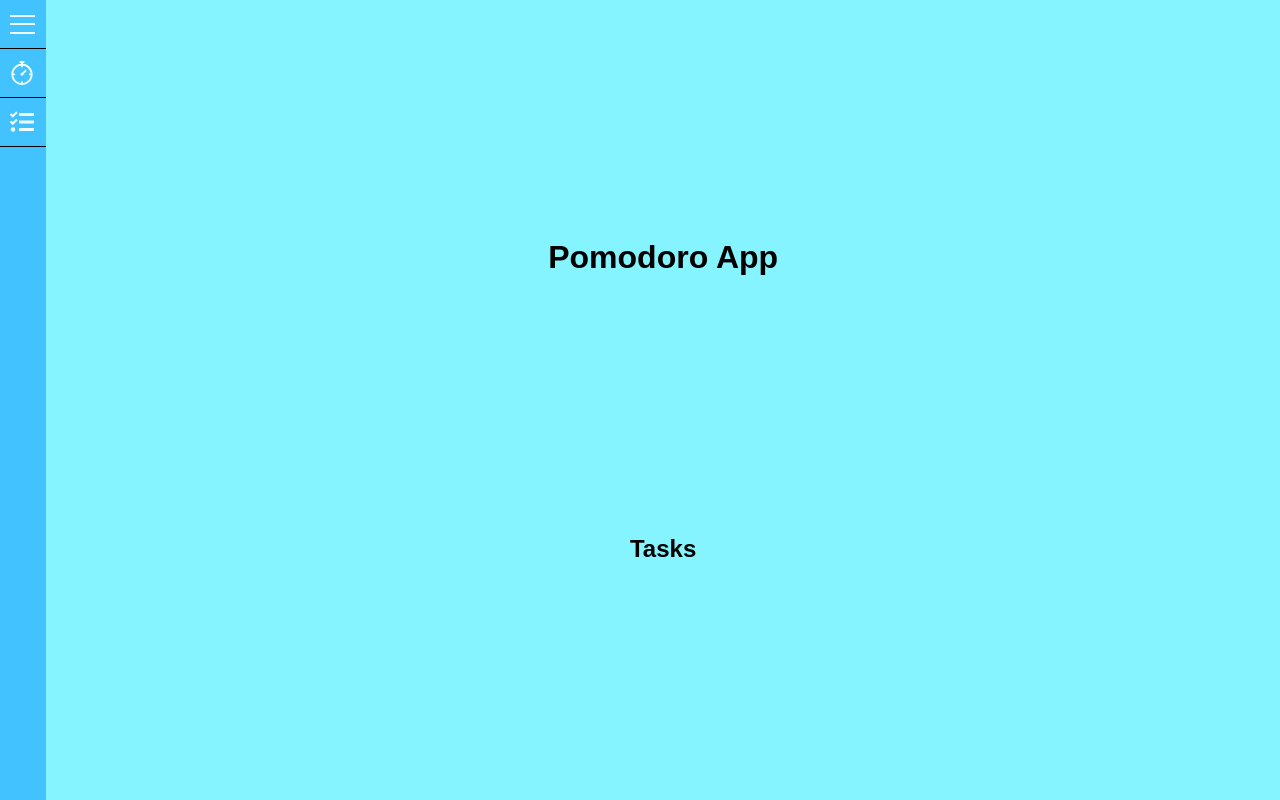
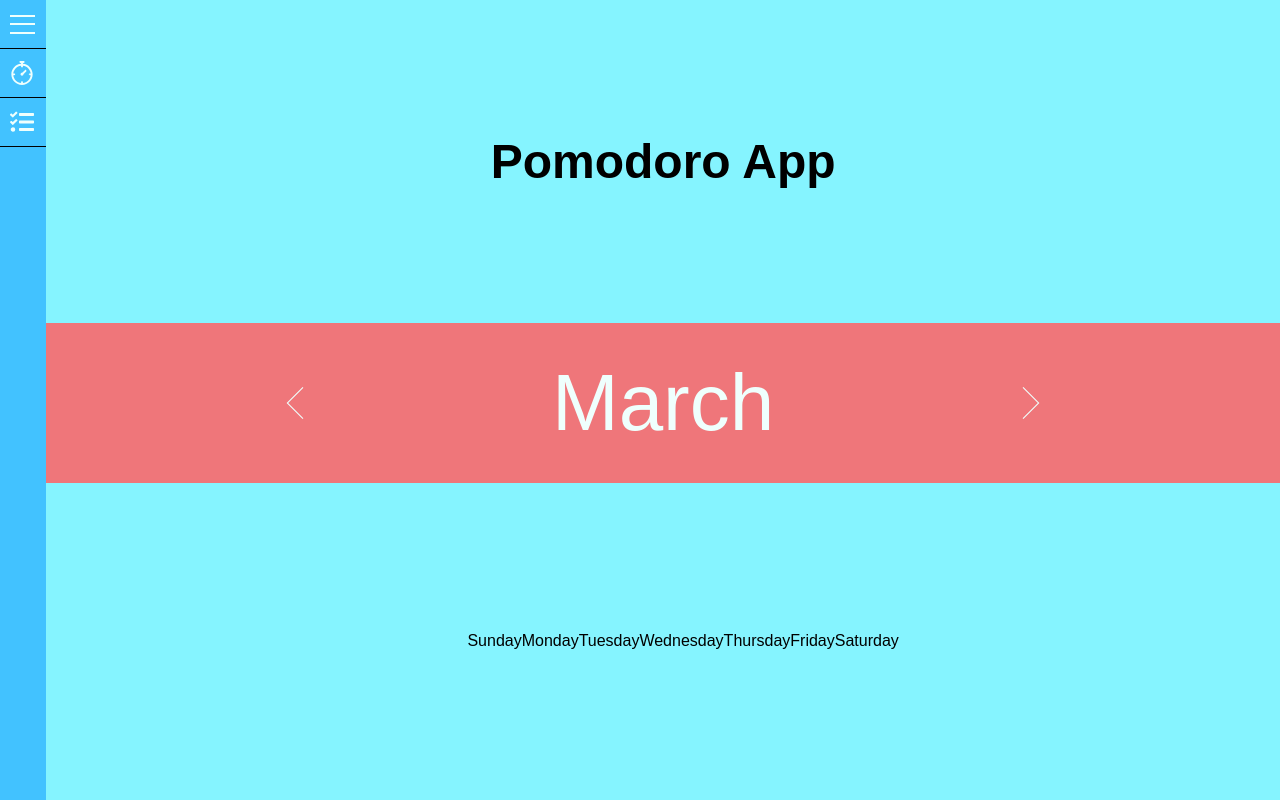
Before and after one commit to champloo30/pomodoro-app, a website: page tasks.html in a window 1280 px wide. Drawn offline with Linux system fonts and the light colour scheme; files whose address does not match are found by name; a web font is replaced by a local one.

Commit message:
start task page calendar, working on days of the week

```diff
--- a/src/tasks.scss
+++ b/src/tasks.scss
@@ -113,5 +113,50 @@ body {
         flex-direction: column;
         align-items: center;
         justify-content: space-evenly;
+
+        h1 {
+            font-size: 3rem;
+            margin: 0;
+        }
+
+        .month-section {
+            display: flex;
+            align-items: center;
+            justify-content: center;
+            height: 10rem;
+            width: 100%;
+            background-color: $light-coral;
+
+            .left-arrow {
+                height: 2rem;
+                width: 2rem;
+                cursor: pointer;
+                margin-right: 2rem;
+            }
+
+            .month {
+                font-size: 5rem;
+                color: $azure;
+                width: 40rem;
+                text-align: center;
+            }
+
+            .right-arrow {
+                height: 2rem;
+                width: 2rem;
+                cursor: pointer;
+                margin-left: 2rem;
+            }
+        }
+
+        .day-section {
+
+            .day-list {
+                display: flex;
+                align-items: center;
+                justify-content: center;
+                list-style-type: none;
+            }
+        }
     }
 }
--- a/tasks.html
+++ b/tasks.html
@@ -34,7 +34,22 @@
     </div>
     <div class="main">
         <h1>Pomodoro App</h1>
-        <h2>Tasks</h2>
+        <div class="month-section">
+            <img id="prev-month" class="left-arrow" src="./assets/left-arrow-svgrepo-com.svg" alt="previous month">
+            <span id="month" class="month"></span>
+            <img id="next-month" class="right-arrow" src="./assets/right-arrow-svgrepo-com.svg" alt="next month">
+        </div>
+        <div class="day-section">
+            <ul class="day-list">
+                <li class="day">Sunday</li>
+                <li class="day">Monday</li>
+                <li class="day">Tuesday</li>
+                <li class="day">Wednesday</li>
+                <li class="day">Thursday</li>
+                <li class="day">Friday</li>
+                <li class="day">Saturday</li>
+            </ul>
+        </div>
     </div>
     <script src="tasks.js"></script>
 </body>
--- a/tasks.js
+++ b/tasks.js
@@ -12,3 +12,33 @@ function toggleMenu() {
 }
 
 ham.addEventListener("click", toggleMenu);
+
+//calender
+
+const d = new Date();
+const currentMonth = d.toLocaleString('default', {month: 'long'});
+
+const month = document.getElementById("month");
+month.innerHTML = currentMonth;
+
+//arrow month click event
+
+const prev = document.getElementById("prev-month");
+
+prevMonthClick = () => {
+    d.setMonth(d.getMonth()-1);
+    const prevMonth = d.toLocaleString('default', {month: 'long'});
+    month.innerHTML = prevMonth;
+}
+
+prev.addEventListener("click", prevMonthClick);
+
+const next = document.getElementById("next-month");
+
+nextMonthClick = () => {
+    d.setMonth(d.getMonth()+1);
+    const nextMonth = d.toLocaleString('default', {month: 'long'});
+    month.innerHTML = nextMonth;
+}
+
+next.addEventListener("click", nextMonthClick);
```
Also changed, not shown: assets/left-arrow-svgrepo-com.svg (added), assets/right-arrow-svgrepo-com.svg (added), src/tasks.css, 1 other file.
